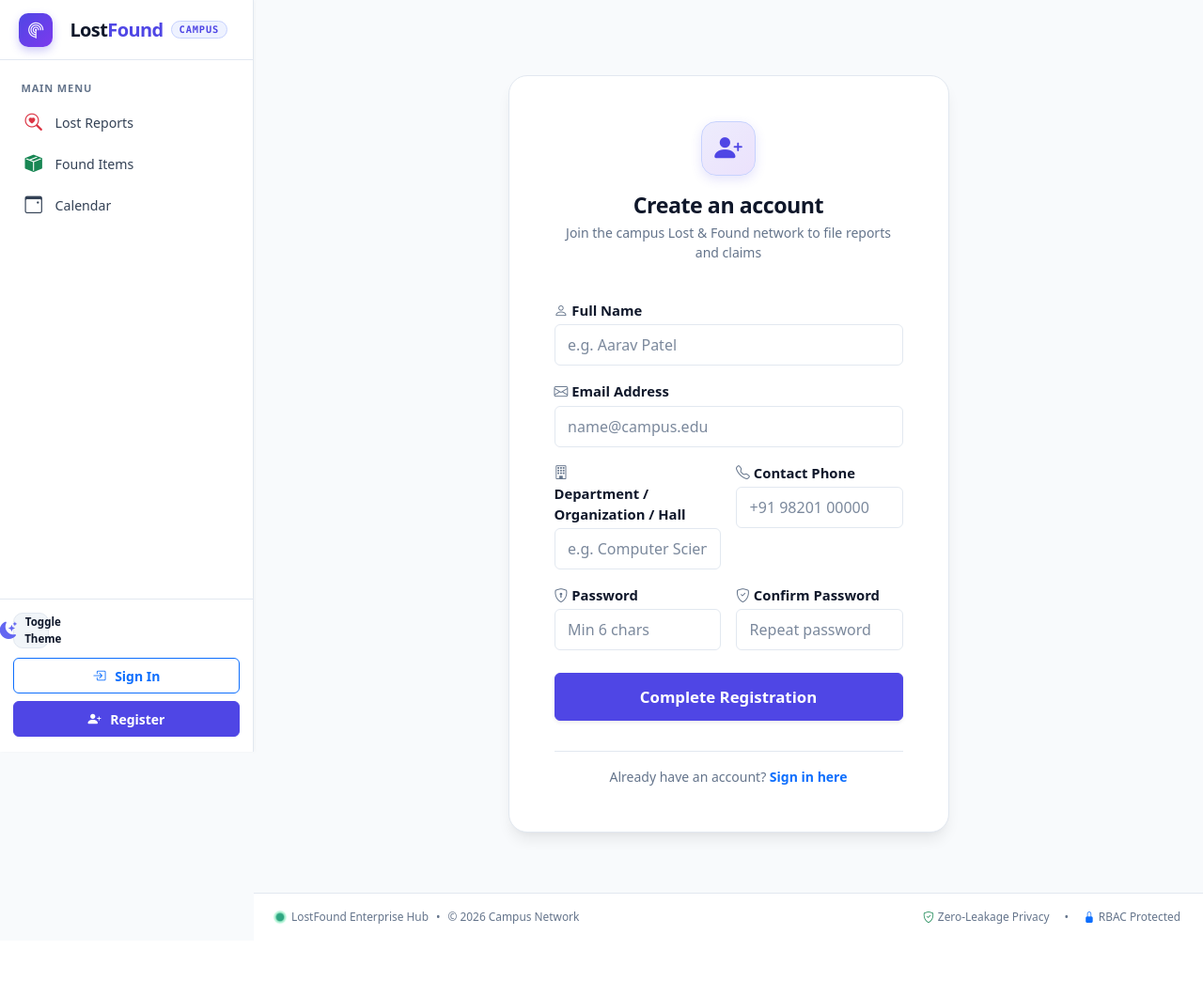
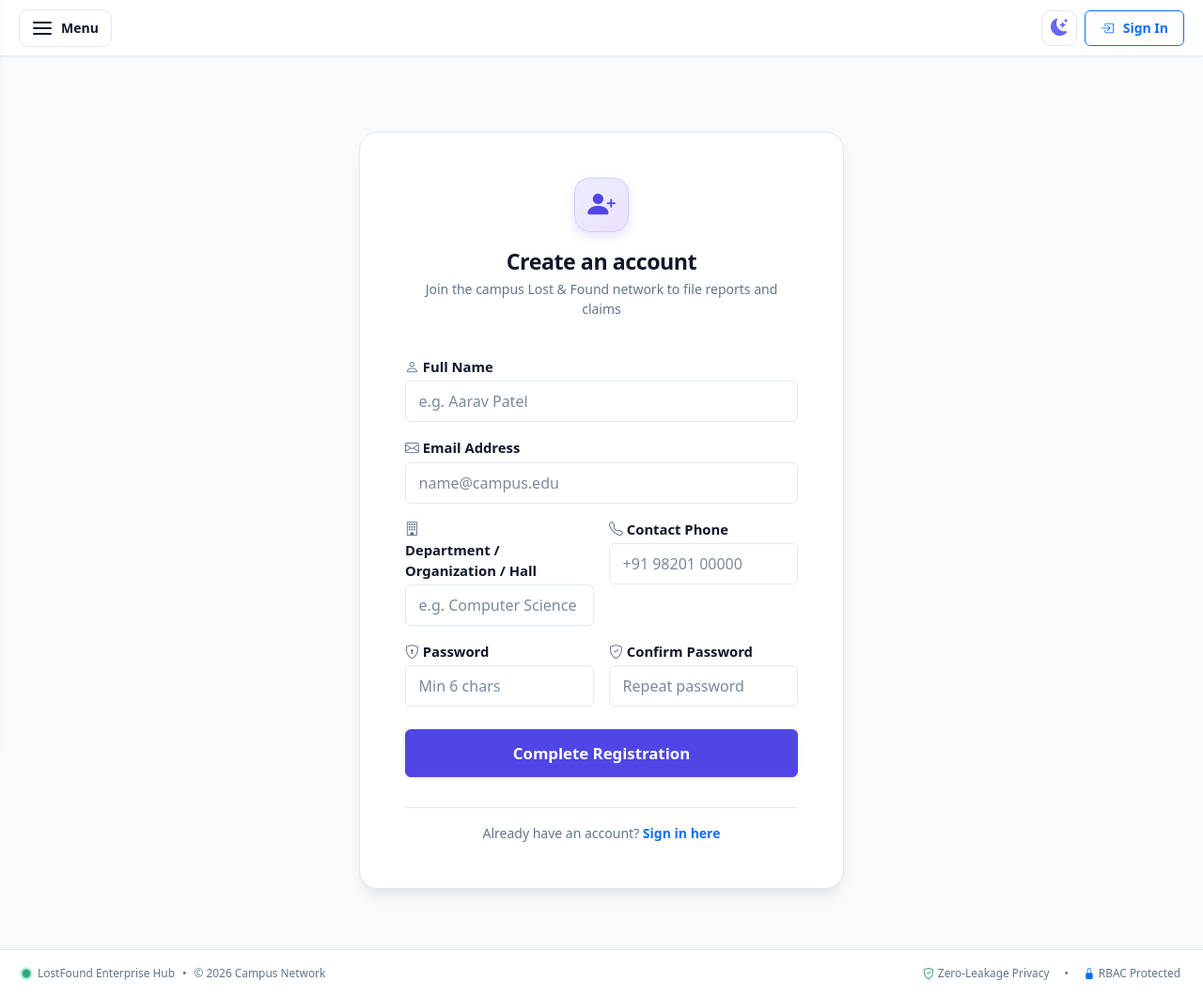
Before and after one commit to Daxpavtel/FindLooms, a Flask app: page /auth/register in a window 1280 px wide. Shown: the whole page at 94% size. Before the commit the page ends 983 px from the top, so only its background shows below. Run offline with Flask 3, Linux system fonts and the light colour scheme.

Commit message:
feat(ui): implement 3-line sliding navigation drawer and remove static brand mark

```diff
--- a/app/static/css/style.css
+++ b/app/static/css/style.css
@@ -1170,12 +1173,15 @@
   border-color: var(--lf-border) !important;
   color: var(--lf-text) !important;
 }
-[data-theme="light"] .lf-mobile-header {
+[data-theme="light"] .lf-mobile-header,
+[data-theme="light"] .lf-top-navbar {
   background-color: var(--lf-surface) !important;
   border-color: var(--lf-border) !important;
 }
 [data-theme="light"] .lf-mobile-menu-btn,
-[data-theme="light"] .lf-mobile-theme-btn {
+[data-theme="light"] .lf-mobile-theme-btn,
+[data-theme="light"] .lf-nav-toggle-btn,
+[data-theme="light"] .lf-topbar-theme-btn {
   background-color: var(--lf-surface) !important;
   border-color: var(--lf-border) !important;
   color: var(--lf-text) !important;
@@ -1325,56 +1331,73 @@ img, svg, iframe {
   position: relative;
 }
 
-/* Left-Sided Vertical Navigation Sidebar (Desktop default: >= 992px) */
+/* 3-Line Sliding Navigation Drawer (All Screen Sizes) */
 .lf-sidebar {
-  width: 270px;
-  min-width: 270px;
-  max-width: 270px;
+  width: 290px;
+  min-width: 290px;
+  max-width: 85vw;
   height: 100vh;
-  position: sticky;
+  position: fixed;
   top: 0;
   left: 0;
+  bottom: 0;
   display: flex;
   flex-direction: column;
   background-color: var(--lf-surface);
   border-right: 1px solid var(--lf-border);
-  z-index: 1020;
-  box-shadow: 1px 0 4px rgba(0, 0, 0, 0.02);
+  z-index: 1050;
+  transform: translateX(-100%);
+  box-shadow: none;
   transition: transform 0.28s cubic-bezier(0.16, 1, 0.3, 1), box-shadow 0.28s ease;
   overflow: hidden;
 }
 
-/* Sidebar Header (Brand + Mobile Close) */
+.lf-sidebar.is-open {
+  transform: translateX(0);
+  box-shadow: 0 10px 40px rgba(0, 0, 0, 0.35);
+}
+
+/* Sliding Drawer Header */
 .lf-sidebar-header {
-  height: 64px;
+  height: 60px;
   padding: 0 1.25rem;
   display: flex;
   align-items: center;
   justify-content: space-between;
   border-bottom: 1px solid var(--lf-border);
   flex-shrink: 0;
-}
-
-/* Sidebar Close Button (Mobile Only) */
+  background-color: var(--lf-surface);
+}
+
+.lf-sidebar-title {
+  font-size: 0.8125rem;
+  font-weight: 700;
+  text-transform: uppercase;
+  letter-spacing: 0.08em;
+  color: var(--lf-text-muted);
+}
+
+/* Sidebar Close Button */
 .lf-sidebar-close {
   background: transparent;
-  border: none;
-  font-size: 1.15rem;
+  border: 1px solid var(--lf-border);
+  font-size: 0.95rem;
   color: var(--lf-text-muted);
-  width: 36px;
-  height: 36px;
+  width: 34px;
+  height: 34px;
   display: inline-flex;
   align-items: center;
   justify-content: center;
   border-radius: var(--lf-radius-sm);
   cursor: pointer;
   line-height: 1;
-  transition: background-color var(--lf-transition-fast), color var(--lf-transition-fast);
+  transition: background-color var(--lf-transition-fast), color var(--lf-transition-fast), border-color var(--lf-transition-fast);
 }
 
 .lf-sidebar-close:hover {
-  background-color: var(--lf-surface-subtle);
+  background-color: var(--lf-surface-hover);
   color: var(--lf-text);
+  border-color: var(--lf-border-strong);
 }
 
 .lf-sidebar-close:focus-visible {
@@ -1673,37 +1696,85 @@ img, svg, iframe {
   width: 100%;
 }
 
-/* Mobile Sticky Top Header (< 992px) */
-.lf-mobile-header {
-  display: none;
-}
-
-.lf-sidebar-backdrop {
-  display: none;
-}
-
-/* Mobile & Tablet Responsive Rules (< 992px) */
-@media (max-width: 991.98px) {
-  .lf-mobile-header {
+/* ==========================================================================
+   TOP NAVBAR WITH 3-LINE SLIDING NAV TOGGLE (Universal - All Screen Sizes)
+   ========================================================================== */
+.lf-top-navbar {
   display: flex;
   align-items: center;
   justify-content: space-between;
-    height: 58px;
-    padding: 0 1rem;
+  height: 60px;
+  padding: 0 1.25rem;
   background-color: var(--lf-surface);
   border-bottom: 1px solid var(--lf-border);
   position: sticky;
   top: 0;
-    z-index: 1010;
+  z-index: 1020;
   box-shadow: var(--lf-shadow-sm);
-  }
-
-  .lf-mobile-menu-btn,
-  .lf-mobile-theme-btn {
-    width: 40px;
+  transition: background-color var(--lf-transition-normal), border-color var(--lf-transition-normal);
+}
+
+/* 3-Line Hamburger Menu Toggle Button */
+.lf-nav-toggle-btn {
+  display: inline-flex;
+  align-items: center;
+  gap: 0.65rem;
   height: 40px;
-    min-width: 40px;
-    min-height: 40px;
+  padding: 0 0.85rem;
+  background-color: var(--lf-surface-subtle);
+  border: 1px solid var(--lf-border);
+  border-radius: var(--lf-radius-md);
+  color: var(--lf-text);
+  font-weight: 600;
+  font-size: 0.875rem;
+  cursor: pointer;
+  line-height: 1;
+  transition: background-color var(--lf-transition-fast), border-color var(--lf-transition-fast), color var(--lf-transition-fast), transform var(--lf-transition-fast);
+}
+
+.lf-nav-toggle-btn:hover {
+  background-color: var(--lf-surface-hover);
+  border-color: var(--lf-border-strong);
+  color: var(--lf-primary);
+  transform: translateY(-1px);
+}
+
+.lf-nav-toggle-btn:focus-visible {
+  outline: 2px solid var(--lf-primary);
+  outline-offset: 2px;
+}
+
+/* 3 Horizontal Lines for Sliding Navbar */
+.lf-hamburger-icon {
+  display: flex;
+  flex-direction: column;
+  justify-content: space-between;
+  width: 20px;
+  height: 14px;
+  flex-shrink: 0;
+}
+
+.lf-hamburger-icon span {
+  display: block;
+  height: 2px;
+  width: 100%;
+  background-color: currentColor;
+  border-radius: 2px;
+  transition: transform 0.25s ease, opacity 0.25s ease;
+}
+
+.lf-hamburger-icon.small-hamburger {
+  width: 16px;
+  height: 12px;
+  color: var(--lf-primary);
+}
+
+/* Top Bar Theme Toggle & User Avatar */
+.lf-topbar-theme-btn {
+  width: 38px;
+  height: 38px;
+  min-width: 38px;
+  min-height: 38px;
   display: inline-flex;
   align-items: center;
   justify-content: center;
--- a/app/static/js/navbar.js
+++ b/app/static/js/navbar.js
@@ -62,22 +62,15 @@ document.addEventListener('DOMContentLoaded', function () {
     }
   });
 
-  // Close on mobile (< 992px) when clicking any navigation link
+  // Close when clicking any navigation link
   if (sidebar) {
     sidebar.addEventListener('click', function (e) {
       const link = e.target.closest('a');
-      if (link && window.innerWidth < 992) {
+      if (link) {
         closeSidebar();
       }
     });
   }
-
-  // Auto-close drawer if resized to desktop (>= 992px)
-  window.addEventListener('resize', function () {
-    if (window.innerWidth >= 992 && sidebar && sidebar.classList.contains('is-open')) {
-      closeSidebar();
-    }
-  });
 
   // Light / Dark Mode Interactive Toggle (Sidebar & Mobile Header)
   const themeBtns = document.querySelectorAll('.lf-theme-toggle');
--- a/app/templates/base.html
+++ b/app/templates/base.html
@@ -43,20 +43,19 @@
     {% if show_nav %}
     <!-- LEFT-SIDED SIDEBAR NAVIGATION -->
     <aside class="lf-sidebar" id="lf-sidebar" role="navigation" aria-label="Main Navigation">
-      <!-- Sidebar Brand Header -->
+      <!-- Sliding Drawer Header -->
       <div class="lf-sidebar-header">
-        <a href="{{ url_for('index') }}" class="lf-brand" aria-label="LostFound Home">
-          <span class="lf-brand-mark">
-            <i class="bi bi-radar" aria-hidden="true"></i>
+        <div class="d-flex align-items-center gap-2">
+          <span class="lf-hamburger-icon small-hamburger" aria-hidden="true">
+            <span></span>
+            <span></span>
+            <span></span>
           </span>
-          <span class="lf-brand-text">
-            <span class="lf-brand-title">Lost<span class="lf-brand-accent">Found</span></span>
-            <span class="lf-brand-pill">CAMPUS</span>
-          </span>
-        </a>
+          <span class="lf-sidebar-title">Menu</span>
+        </div>
 
-        <!-- Mobile Drawer Close Button -->
-        <button type="button" class="lf-sidebar-close d-lg-none" id="sidebar-close-btn" aria-label="Close navigation sidebar">
+        <!-- Drawer Close Button -->
+        <button type="button" class="lf-sidebar-close" id="sidebar-close-btn" aria-label="Close navigation sidebar" title="Close Menu">
           <i class="bi bi-x-lg" aria-hidden="true"></i>
         </button>
       </div>
@@ -197,26 +196,38 @@
     <!-- MAIN WRAPPER (Top mobile header + Main Content + Footer) -->
     <div class="lf-main-wrapper">
       {% if show_nav %}
-      <!-- Mobile Top Bar (< 992px) -->
-      <header class="lf-mobile-header d-lg-none" role="banner">
-        <button type="button" class="lf-mobile-menu-btn" id="mobile-menu-btn" aria-label="Open sidebar menu" aria-controls="lf-sidebar" aria-expanded="false">
-          <i class="bi bi-list fs-3" aria-hidden="true"></i>
-        </button>
+      <!-- Top Navigation Bar with 3-Line Sliding Nav Toggle -->
+      <header class="lf-top-navbar" role="banner">
+        <div class="d-flex align-items-center gap-3">
+          <!-- 3-Line Sliding Nav Bar Toggle Button -->
+          <button type="button" class="lf-nav-toggle-btn" id="mobile-menu-btn" aria-label="Open navigation menu" aria-controls="lf-sidebar" aria-expanded="false" title="Open Navigation Menu">
+            <span class="lf-hamburger-icon" aria-hidden="true">
+              <span></span>
+              <span></span>
+              <span></span>
+            </span>
+            <span class="lf-nav-toggle-text d-none d-sm-inline">Menu</span>
+          </button>
+        </div>
 
-        <a href="{{ url_for('index') }}" class="lf-brand">
-          <span class="lf-brand-mark" style="width: 32px; height: 32px; font-size: 1rem;">
-            <i class="bi bi-radar" aria-hidden="true"></i>
-          </span>
-          <span class="lf-brand-text">
-            <span class="lf-brand-title fs-5">Lost<span class="lf-brand-accent">Found</span></span>
-          </span>
-        </a>
+        <!-- Right Side: Quick Theme Toggle & User Info / Sign In -->
+        <div class="d-flex align-items-center gap-2">
+          <button type="button" class="lf-theme-toggle lf-topbar-theme-btn" id="theme-toggle-btn" aria-label="Toggle light or dark theme" title="Toggle Light / Dark Mode">
+            <i class="bi bi-sun-fill lf-icon-sun" aria-hidden="true"></i>
+            <i class="bi bi-moon-stars-fill lf-icon-moon" aria-hidden="true"></i>
+          </button>
 
-        <!-- Mobile quick theme toggle -->
-        <button type="button" class="lf-theme-toggle lf-mobile-theme-btn" id="mobile-theme-toggle-btn" aria-label="Toggle theme">
-          <i class="bi bi-sun-fill lf-icon-sun" aria-hidden="true"></i>
-          <i class="bi bi-moon-stars-fill lf-icon-moon" aria-hidden="true"></i>
-        </button>
+          {% if current_user.is_authenticated %}
+            <div class="lf-topbar-user d-flex align-items-center gap-2 ps-2 border-start border-secondary-subtle">
+              <span class="lf-user-avatar-sm" title="{{ current_user.name }}">{{ current_user.name[:1] | upper }}</span>
+              <span class="d-none d-md-inline small fw-semibold text-truncate" style="max-width: 140px;">{{ current_user.name }}</span>
+            </div>
+          {% else %}
+            <a href="{{ url_for('auth.login') }}" class="btn btn-sm btn-outline-primary fw-semibold px-3 py-1">
+              <i class="bi bi-box-arrow-in-right me-1" aria-hidden="true"></i>Sign In
+            </a>
+          {% endif %}
+        </div>
       </header>
       {% else %}
       <!-- Minimalist Theme Toggle for Standalone Auth Pages -->
```
Also changed, not shown: other parts of app/static/css/style.css (+23 -29 lines), tests/test_image_upload_and_ui.py (+12 -0 lines). Lines whose indentation alone changed are shown as unchanged.
